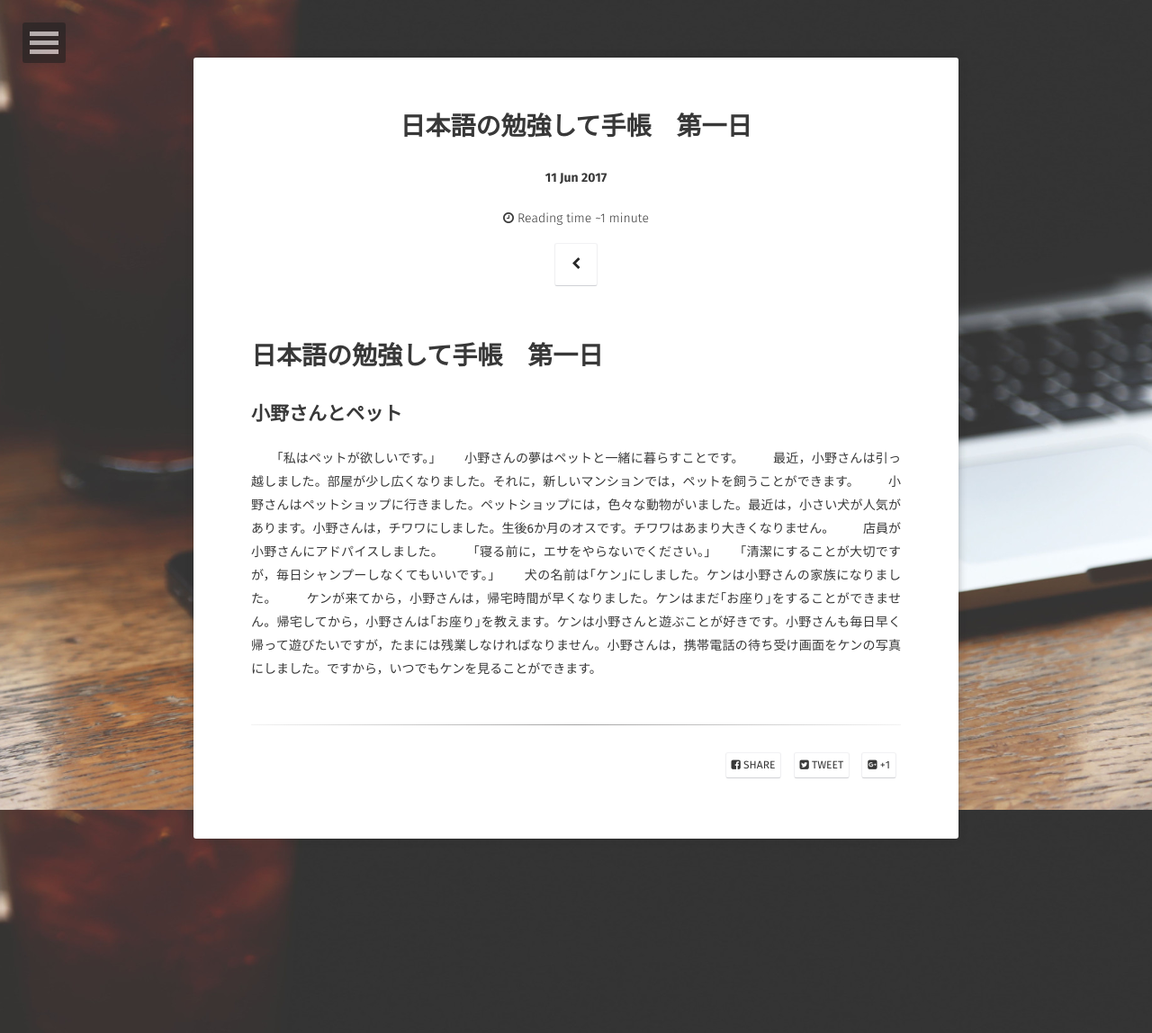
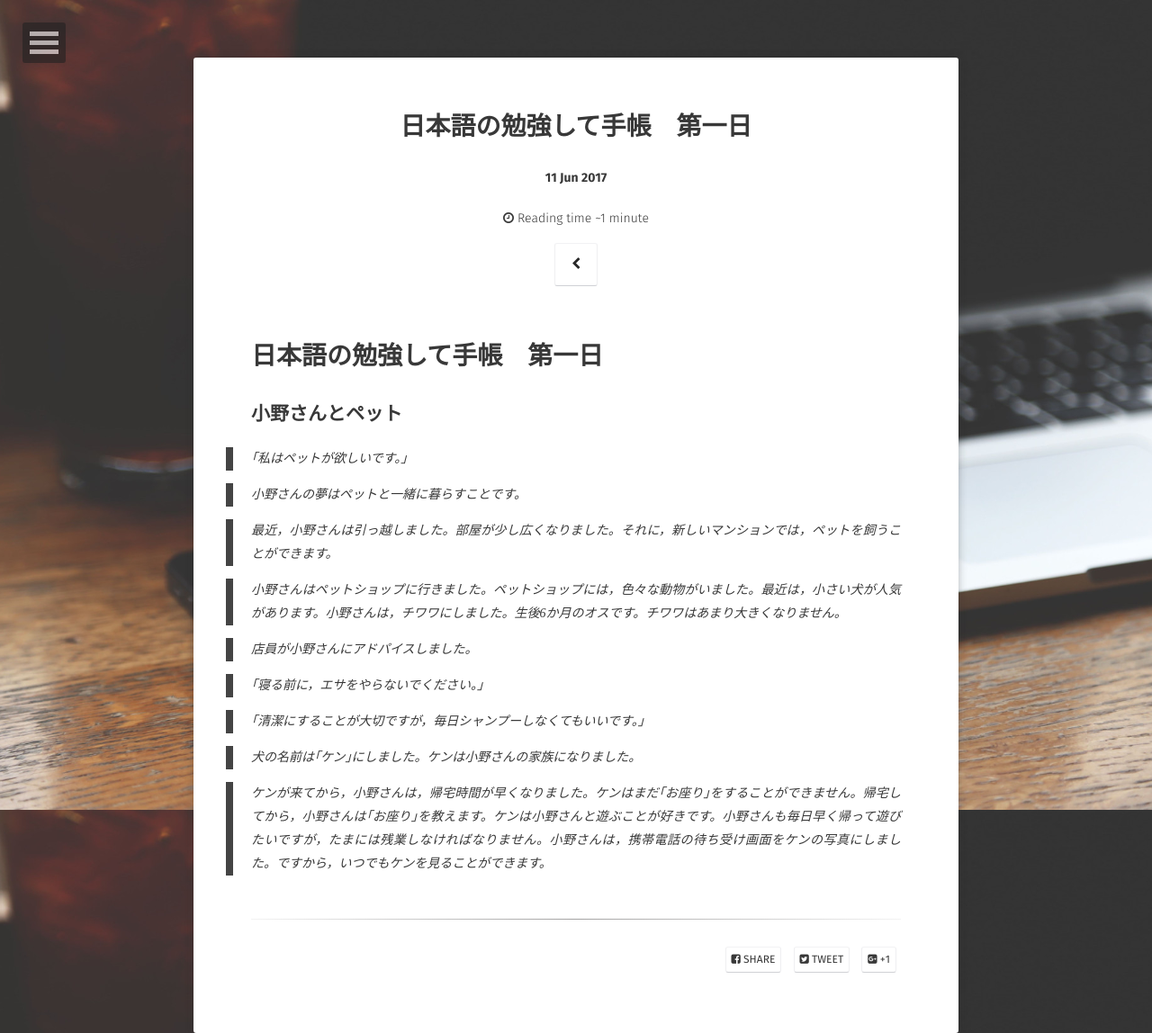
Before and after one commit to ZhongHuaJiaDZPP/ZhongHuaJiaDZPP.github.io, a Jekyll site: the page built from _posts/2017-06-08-日本語の勉強して手帳-第一日.md, in a window 1280 px wide. Shown: the whole page at 90% size. Built offline with Jekyll 4.4.1, drawn with Linux system fonts in a browser that asks for light colours; some web fonts are replaced.

```diff
--- a/_posts/2017-06-08-日本語の勉強して手帳-第一日.md
+++ b/_posts/2017-06-08-日本語の勉強して手帳-第一日.md
@@ -6,12 +6,21 @@ categories: jekyll update
 ---
 # 日本語の勉強して手帳　第一日
 ## 小野さんとペット
-　　｢私はペットが欲しいです。｣
-　　小野さんの夢はペットと一緒に暮らすことです。
-　　最近，小野さんは引っ越しました。部屋が少し広くなりました。それに，新しいマンションでは，ペットを飼うことができます。
-　　小野さんはペットショップに行きました。ペットショップには，色々な動物がいました。最近は，小さい犬が人気があります。小野さんは，チワワにしました。生後6か月のオスです。チワワはあまり大きくなりません。
-　　店員が小野さんにアドパイスしました。
-　　｢寝る前に，エサをやらないでください。｣
-　　｢清潔にすることが大切ですが，毎日シャンプーしなくてもいいです。｣
-　　犬の名前は｢ケン｣にしました。ケンは小野さんの家族になりました。
-　　ケンが来てから，小野さんは，帰宅時間が早くなりました。ケンはまだ｢お座り｣をすることができません。帰宅してから，小野さんは｢お座り｣を教えます。ケンは小野さんと遊ぶことが好きです。小野さんも毎日早く帰って遊びたいですが，たまには残業しなければなりません。小野さんは，携帯電話の待ち受け画面をケンの写真にしました。ですから，いつでもケンを見ることができます。
+
+> ｢私はペットが欲しいです。｣
+
+> 小野さんの夢はペットと一緒に暮らすことです。
+
+> 最近，小野さんは引っ越しました。部屋が少し広くなりました。それに，新しいマンションでは，ペットを飼うことができます。
+
+> 小野さんはペットショップに行きました。ペットショップには，色々な動物がいました。最近は，小さい犬が人気があります。小野さんは，チワワにしました。生後6か月のオスです。チワワはあまり大きくなりません。
+
+> 店員が小野さんにアドパイスしました。
+
+> ｢寝る前に，エサをやらないでください。｣
+
+> ｢清潔にすることが大切ですが，毎日シャンプーしなくてもいいです。｣
+
+> 犬の名前は｢ケン｣にしました。ケンは小野さんの家族になりました。
+
+> ケンが来てから，小野さんは，帰宅時間が早くなりました。ケンはまだ｢お座り｣をすることができません。帰宅してから，小野さんは｢お座り｣を教えます。ケンは小野さんと遊ぶことが好きです。小野さんも毎日早く帰って遊びたいですが，たまには残業しなければなりません。小野さんは，携帯電話の待ち受け画面をケンの写真にしました。ですから，いつでもケンを見ることができます。
```
